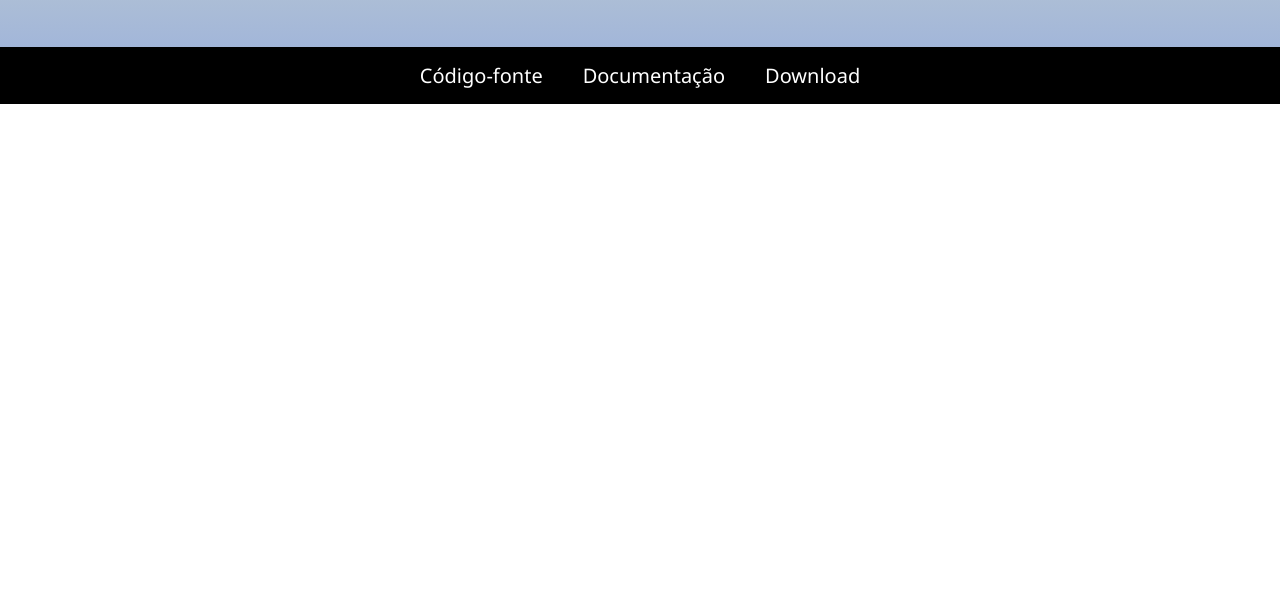
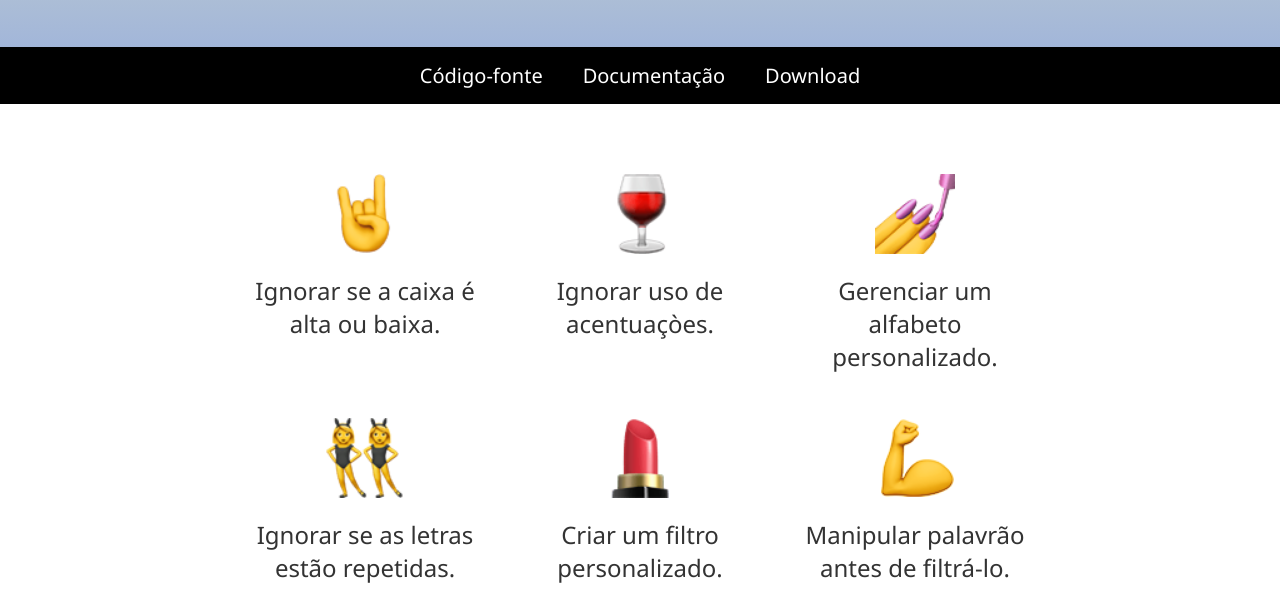
Before and after one commit to prtjs/piii.js.org, a Gatsby site: page / in a window 1280 px wide. Shown: the part 304-908 px from the top of the page. Before the commit the page ends 800 px from the top, so only its background shows below. Built offline with nearby package versions, Linux system fonts and the light colour scheme; Gatsby itself is replaced by a stand-in of ours.

Commit message:
Add Features component

```diff
--- /dev/null
+++ b/src/components/Features.js
@@ -0,0 +1,108 @@
+import React from 'react'
+import { StaticQuery, graphql } from 'gatsby'
+import Img from 'gatsby-image'
+import styled from 'styled-components'
+
+const features = [
+  {
+    emoji: 'metal',
+    description: 'Ignorar se a caixa é alta ou baixa.',
+  },
+  {
+    emoji: 'wine_glass',
+    description: 'Ignorar uso de acentuaçòes.',
+  },
+  {
+    emoji: 'nail_care',
+    description: 'Gerenciar um alfabeto personalizado.',
+  },
+  {
+    emoji: 'dancers',
+    description: 'Ignorar se as letras estão repetidas.',
+  },
+  {
+    emoji: 'lipstick',
+    description: 'Criar um filtro personalizado.',
+  },
+  {
+    emoji: 'muscle',
+    description: 'Manipular palavrão antes de filtrá-lo.',
+  },
+]
+
+const ImgEmoji = ({ emoji, style }) => (
+  <StaticQuery
+    query={graphql`
+      query {
+        allFile(filter: {
+          relativePath: {
+            regex: "/emojis/.*.png/"
+          }
+        }) {
+          edges {
+            node {
+              name
+              childImageSharp {
+                fluid {
+                  ...GatsbyImageSharpFluid
+                }
+              }
+            }
+          }
+        }
+      }
+    `}
+    render={(data) => {
+      return (
+        <Img
+          style={style}
+          fluid={data
+          .allFile
+          .edges
+          .find(({ node }) => node.name === emoji)
+          .node
+          .childImageSharp
+          .fluid}
+        />
+      )
+    }}
+  />
+)
+
+const StyledGrid = styled.div`
+  display: grid;
+  margin: 0 auto;
+  width: 800px;
+  grid-template-columns: 1fr 1fr 1fr;
+  grid-gap: 25px;
+`
+
+const StyledGridItem = styled.div`
+  text-align: center;
+`
+
+const StyledDescription = styled.h2`
+  font-weight: normal;
+  color: #333;
+`
+
+const Features = () => (
+  <StyledGrid>
+    {features.map((feature, index) => (
+      <StyledGridItem key={index}>
+        <ImgEmoji
+          style={{
+            margin: '0 auto',
+            width: '80px'
+          }}
+          emoji={feature.emoji}
+        />
+        <StyledDescription>
+          {feature.description}
+        </StyledDescription>
+      </StyledGridItem>
+    ))}
+  </StyledGrid>
+)
+
+export default Features
--- a/src/pages/index.js
+++ b/src/pages/index.js
@@ -2,6 +2,7 @@ import React, { Fragment } from 'react'
 import styled, { createGlobalStyle } from 'styled-components'
 import Header from '../components/Header'
 import Navbar from '../components/Navbar'
+import Features from '../components/Features'
 
 const GlobalStyle = createGlobalStyle`
   body {
@@ -15,5 +16,6 @@ export default () => (
     <GlobalStyle />
     <Header />
     <Navbar />
+    <Features />
   </Fragment>
 )
```
